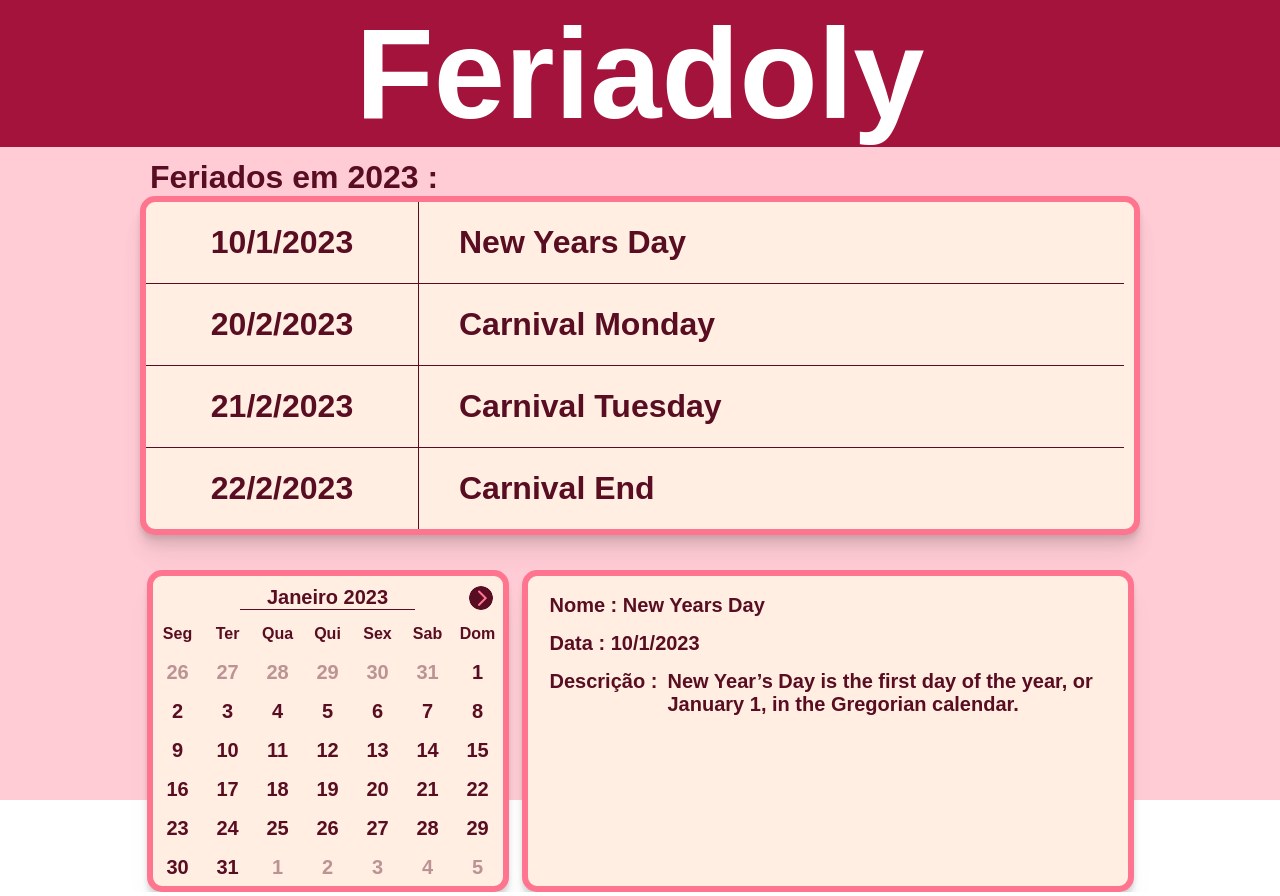
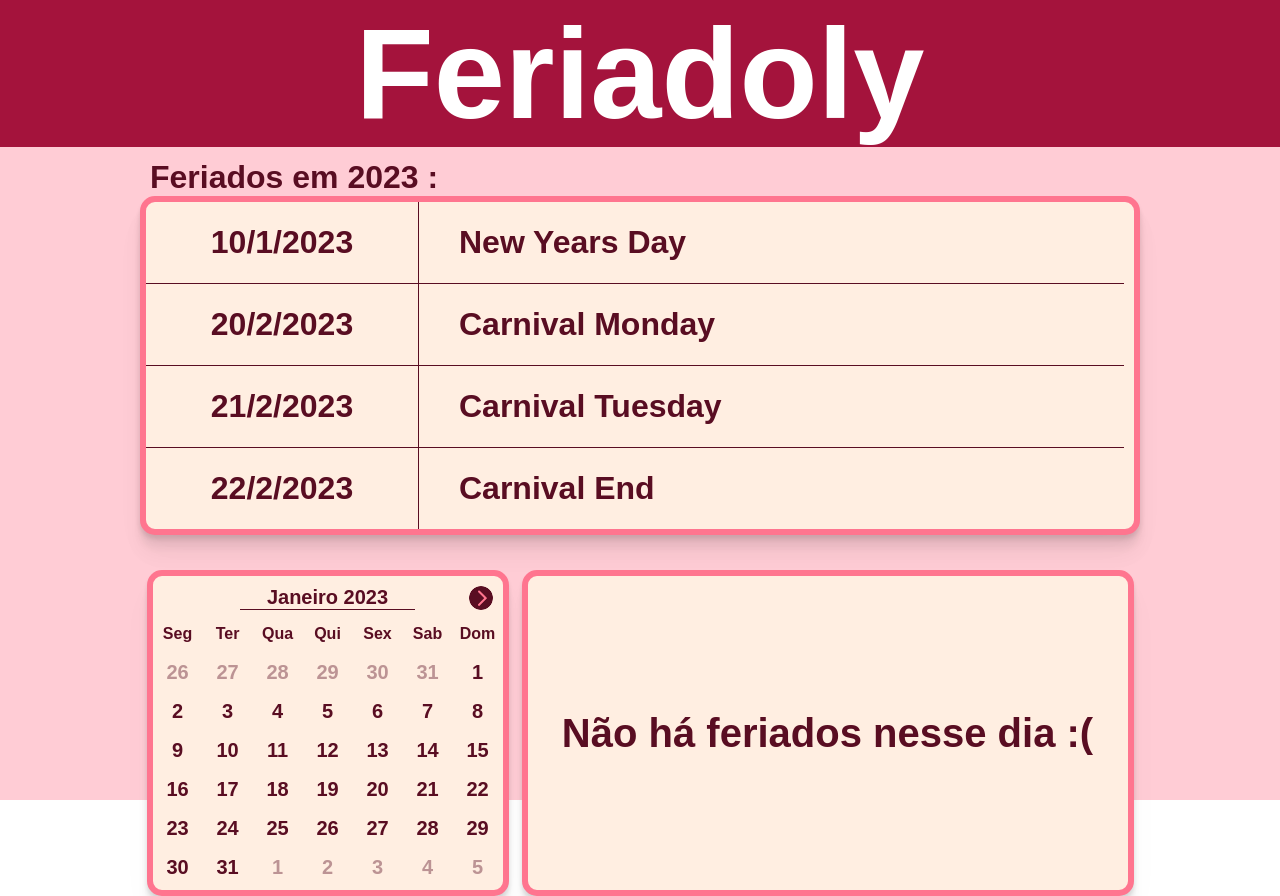
Before and after one commit to HenriChris/Feriadoly, a React (Create React App) app: page / in a window 1280 px wide. Built offline with nearby package versions, Linux system fonts and the light colour scheme.

Commit message:
feature: Agora mudanças no estado do calendário afetam o card.

```diff
--- a/src/App.tsx
+++ b/src/App.tsx
@@ -1,19 +1,14 @@
-import React from 'react';
 import Header from './components/Header';
 import Scroller from './components/Scroller';
-import Calendar from './components/Calendar';
-import Card from './components/Card';
-import { Bottom, Page } from './global/global';
+import Bottom from './components/Bottom';
+import { Page } from './global/global';
 
 function App() {
   return (
     <Page>
       <Header />
       <Scroller />
-      <Bottom>
-        <Calendar />
-        <Card />
-      </Bottom>
+      <Bottom/>
     </Page>
   );
 }
--- /dev/null
+++ b/src/components/Bottom/index.tsx
@@ -0,0 +1,24 @@
+import { useState } from 'react';
+import { cardInfo, holidayDefault, DateContextType, DateContext } from '../../context/DateContextProvider';
+import Calendar from '../Calendar';
+import Card from '../Card';
+import { DateContextProviderWrapper } from './style';
+
+function Bottom() {
+
+    const [dayNumber, setDayNumber] = useState(0);
+    const [monthNumber, setMonthNumber] = useState(1);
+    const [holiday, setHoliday] = useState<cardInfo>(holidayDefault);
+
+    const value: DateContextType = { dayNumber, monthNumber, holiday, setDayNumber, setMonthNumber, setHoliday };
+    return (
+    <DateContextProviderWrapper>
+        <DateContext.Provider value={value}>
+            <Calendar/>
+            <Card/>
+        </DateContext.Provider>
+    </DateContextProviderWrapper>
+    );
+  };
+
+export default Bottom;
--- /dev/null
+++ b/src/components/Bottom/style.tsx
@@ -0,0 +1,9 @@
+import styled from 'styled-components';
+
+export const DateContextProviderWrapper = styled.div`
+    display: flex;
+    justify-content: space-around;
+    margin-left: auto;
+    margin-right: auto;
+    width: 1000px;
+`;
--- a/src/components/Calendar/index.tsx
+++ b/src/components/Calendar/index.tsx
@@ -1,8 +1,87 @@
-import React, { useState } from 'react';
+import { useContext, useEffect, useState } from 'react';
 import calendarButton from '../../assets/calendarButton.png';
-import { CalendarButtonLeft, CalendarButtonLeftOff, CalendarButtonRight, CalendarButtonRightOff, CalendarDay, CalendarDayNumber, CalendarDayNumberOff, CalendarDayNumberOn, CalendarHeader, CalendarHeaderTitle, CalendarWeekWrapper, CalendarWrapper } from './style';
+import { cardInfo, DateContext, holidayDefault, holidayNull } from '../../context/DateContextProvider';
+import { CalendarWrapper, CalendarHeader, CalendarButtonLeft, CalendarButtonLeftOff, CalendarHeaderTitle, CalendarButtonRight, CalendarButtonRightOff, CalendarWeekWrapper, CalendarDay, CalendarDayNumberOff, CalendarDayNumberOn, CalendarDayNumber } from './style';
 
-function Calendar() {
+const holidaysDummy : cardInfo[] = [
+    {
+        name: 'Null',
+        description: 'Null',
+        date: {
+            datetime : {
+                day: 0,
+                month: 0,
+                year: 0,
+            }
+        }
+    },
+    {
+        name: 'New Years Day',
+        description: 'New Year’s Day is the first day of the year, or January 1, in the Gregorian calendar.',
+        date: {
+            datetime : {
+                day: 1,
+                month: 1,
+                year: 2023,
+            }
+        }
+    },
+    {
+        name: 'Carnival Monday',
+        description: 'Carnival Friday is a observance in Brazil.',
+        date: {
+            datetime : {
+                day: 20,
+                month: 2,
+                year: 2023,
+            }
+        }
+    },
+    {
+        name: 'Carnival Tuesday',
+        description: 'Carnival Saturday is a observance in Brazil.',
+        date: {
+            datetime : {
+                day: 21,
+                month: 2,
+                year: 2023,
+            }
+        }
+    },
+    {
+        name: 'Carnival End',
+        description: 'Carnival Monday is a observance in Brazil.',
+        date: {
+            datetime : {
+                day: 22,
+                month: 2,
+                year: 2023,
+            }
+        }
+    },
+    {
+        name: 'Carnival Tuesday',
+        description: 'Carnival Friday is a observance in Brazil.',
+        date: {
+            datetime : {
+                day: 20,
+                month: 2,
+                year: 2023,
+            }
+        }
+    },
+    {
+        name: 'Carnival end (until 2pm)',
+        description: 'Ash Wednesday marks the first day of Lent in western Christian churches.',
+        date: {
+            datetime : {
+                day: 21,
+                month: 2,
+                year: 2023,
+            }
+        }
+    },
+];
 
 type month = {
     title : string,
@@ -10,7 +89,7 @@ function Calendar() {
     firstDayOfWeek : number
 };
 
-    let months : month[] = [
+const months : month[] = [
     {
         title : "Dezembro 2022",
         numberOfDays : 31,
@@ -83,25 +162,22 @@ function Calendar() {
     }
 ];
 
-    const [monthNumber, setMonthNumber] =  useState(1);
-    const [dayNumber, setDayNumber] = useState(0);
+function Calendar() {
+
+    const { dayNumber, monthNumber, setDayNumber, setMonthNumber, setHoliday } = useContext(DateContext);
+    const [holidays, setHolidays] = useState<cardInfo[]>([holidayDefault]);
+
+    useEffect(() => {setHolidays(holidaysDummy)}, []); /* Aqui vai entrar os dados da api externa */
+    useEffect(() => {setHoliday(holidays.find((element) => element.date.datetime.day === dayNumber && element.date.datetime.month === monthNumber) ?? holidayNull)}, [dayNumber]);
 
     function decrementMonth () {
-        if (monthNumber !== 1) {
         setMonthNumber (monthNumber - 1);
         setDayNumber (0);
     };
-    };
 
     function incrementMonth () {
-        if (monthNumber !== 12) {
         setMonthNumber (monthNumber + 1);
         setDayNumber (0);
-        };
-    };
-
-    function ChooseDay (i : number) {
-        setDayNumber(i);
     };
 
     return (
@@ -141,61 +217,59 @@ function Calendar() {
             <CalendarDayNumberOff>29</CalendarDayNumberOff>
             <CalendarDayNumberOff>30</CalendarDayNumberOff>
             <CalendarDayNumberOff>31</CalendarDayNumberOff>
-            {dayNumber === 1 ? <CalendarDayNumberOn>1</CalendarDayNumberOn> : <CalendarDayNumber onClick={() => ChooseDay(1)} >1</CalendarDayNumber>}
+            {dayNumber === 1 ? <CalendarDayNumberOn>1</CalendarDayNumberOn> : <CalendarDayNumber onClick={() => setDayNumber(1)} >1</CalendarDayNumber>}
         </CalendarWeekWrapper>
 
         <CalendarWeekWrapper>
-            {dayNumber === 2 ? <CalendarDayNumberOn>2</CalendarDayNumberOn> : <CalendarDayNumber onClick={() => ChooseDay(2)} >2</CalendarDayNumber>}
-            {dayNumber === 3 ? <CalendarDayNumberOn>3</CalendarDayNumberOn> : <CalendarDayNumber onClick={() => ChooseDay(3)} >3</CalendarDayNumber>}
-            {dayNumber === 4 ? <CalendarDayNumberOn>4</CalendarDayNumberOn> : <CalendarDayNumber onClick={() => ChooseDay(4)} >4</CalendarDayNumber>}
-            {dayNumber === 5 ? <CalendarDayNumberOn>5</CalendarDayNumberOn> : <CalendarDayNumber onClick={() => ChooseDay(5)} >5</CalendarDayNumber>}
-            {dayNumber === 6 ? <CalendarDayNumberOn>6</CalendarDayNumberOn> : <CalendarDayNumber onClick={() => ChooseDay(6)} >6</CalendarDayNumber>}
-            {dayNumber === 7 ? <CalendarDayNumberOn>7</CalendarDayNumberOn> : <CalendarDayNumber onClick={() => ChooseDay(7)} >7</CalendarDayNumber>}
-            {dayNumber === 8 ? <CalendarDayNumberOn>8</CalendarDayNumberOn> : <CalendarDayNumber onClick={() => ChooseDay(8)} >8</CalendarDayNumber>}
+            {dayNumber === 2 ? <CalendarDayNumberOn>2</CalendarDayNumberOn> : <CalendarDayNumber onClick={() => setDayNumber(2)} >2</CalendarDayNumber>}
+            {dayNumber === 3 ? <CalendarDayNumberOn>3</CalendarDayNumberOn> : <CalendarDayNumber onClick={() => setDayNumber(3)} >3</CalendarDayNumber>}
+            {dayNumber === 4 ? <CalendarDayNumberOn>4</CalendarDayNumberOn> : <CalendarDayNumber onClick={() => setDayNumber(4)} >4</CalendarDayNumber>}
+            {dayNumber === 5 ? <CalendarDayNumberOn>5</CalendarDayNumberOn> : <CalendarDayNumber onClick={() => setDayNumber(5)} >5</CalendarDayNumber>}
+            {dayNumber === 6 ? <CalendarDayNumberOn>6</CalendarDayNumberOn> : <CalendarDayNumber onClick={() => setDayNumber(6)} >6</CalendarDayNumber>}
+            {dayNumber === 7 ? <CalendarDayNumberOn>7</CalendarDayNumberOn> : <CalendarDayNumber onClick={() => setDayNumber(7)} >7</CalendarDayNumber>}
+            {dayNumber === 8 ? <CalendarDayNumberOn>8</CalendarDayNumberOn> : <CalendarDayNumber onClick={() => setDayNumber(8)} >8</CalendarDayNumber>}
         </CalendarWeekWrapper>
 
         <CalendarWeekWrapper>
-            {dayNumber === 9 ? <CalendarDayNumberOn>9</CalendarDayNumberOn> : <CalendarDayNumber onClick={() => ChooseDay(9)} >9</CalendarDayNumber>}
-            {dayNumber === 10 ? <CalendarDayNumberOn>10</CalendarDayNumberOn> : <CalendarDayNumber onClick={() => ChooseDay(10)} >10</CalendarDayNumber>}
-            {dayNumber === 11 ? <CalendarDayNumberOn>11</CalendarDayNumberOn> : <CalendarDayNumber onClick={() => ChooseDay(11)} >11</CalendarDayNumber>}
-            {dayNumber === 12 ? <CalendarDayNumberOn>12</CalendarDayNumberOn> : <CalendarDayNumber onClick={() => ChooseDay(12)} >12</CalendarDayNumber>}
-            {dayNumber === 13 ? <CalendarDayNumberOn>13</CalendarDayNumberOn> : <CalendarDayNumber onClick={() => ChooseDay(13)} >13</CalendarDayNumber>}
-            {dayNumber === 14 ? <CalendarDayNumberOn>14</CalendarDayNumberOn> : <CalendarDayNumber onClick={() => ChooseDay(14)} >14</CalendarDayNumber>}
-            {dayNumber === 15 ? <CalendarDayNumberOn>15</CalendarDayNumberOn> : <CalendarDayNumber onClick={() => ChooseDay(15)} >15</CalendarDayNumber>}
+            {dayNumber === 9 ? <CalendarDayNumberOn>9</CalendarDayNumberOn> : <CalendarDayNumber onClick={() => setDayNumber(9)} >9</CalendarDayNumber>}
+            {dayNumber === 10 ? <CalendarDayNumberOn>10</CalendarDayNumberOn> : <CalendarDayNumber onClick={() => setDayNumber(10)} >10</CalendarDayNumber>}
+            {dayNumber === 11 ? <CalendarDayNumberOn>11</CalendarDayNumberOn> : <CalendarDayNumber onClick={() => setDayNumber(11)} >11</CalendarDayNumber>}
+            {dayNumber === 12 ? <CalendarDayNumberOn>12</CalendarDayNumberOn> : <CalendarDayNumber onClick={() => setDayNumber(12)} >12</CalendarDayNumber>}
+            {dayNumber === 13 ? <CalendarDayNumberOn>13</CalendarDayNumberOn> : <CalendarDayNumber onClick={() => setDayNumber(13)} >13</CalendarDayNumber>}
+            {dayNumber === 14 ? <CalendarDayNumberOn>14</CalendarDayNumberOn> : <CalendarDayNumber onClick={() => setDayNumber(14)} >14</CalendarDayNumber>}
+            {dayNumber === 15 ? <CalendarDayNumberOn>15</CalendarDayNumberOn> : <CalendarDayNumber onClick={() => setDayNumber(15)} >15</CalendarDayNumber>}
         </CalendarWeekWrapper>
 
         <CalendarWeekWrapper>
-            {dayNumber === 16 ? <CalendarDayNumberOn>16</CalendarDayNumberOn> : <CalendarDayNumber onClick={() => ChooseDay(16)}>16</CalendarDayNumber>}
-            {dayNumber === 17 ? <CalendarDayNumberOn>17</CalendarDayNumberOn> : <CalendarDayNumber onClick={() => ChooseDay(17)}>17</CalendarDayNumber>}
-            {dayNumber === 18 ? <CalendarDayNumberOn>18</CalendarDayNumberOn> : <CalendarDayNumber onClick={() => ChooseDay(18)}>18</CalendarDayNumber>}
-            {dayNumber === 19 ? <CalendarDayNumberOn>19</CalendarDayNumberOn> : <CalendarDayNumber onClick={() => ChooseDay(19)}>19</CalendarDayNumber>}
-            {dayNumber === 20 ? <CalendarDayNumberOn>20</CalendarDayNumberOn> : <CalendarDayNumber onClick={() => ChooseDay(20)}>20</CalendarDayNumber>}
-            {dayNumber === 21 ? <CalendarDayNumberOn>21</CalendarDayNumberOn> : <CalendarDayNumber onClick={() => ChooseDay(21)}>21</CalendarDayNumber>}
-            {dayNumber === 22 ? <CalendarDayNumberOn>22</CalendarDayNumberOn> : <CalendarDayNumber onClick={() => ChooseDay(22)}>22</CalendarDayNumber>}
+            {dayNumber === 16 ? <CalendarDayNumberOn>16</CalendarDayNumberOn> : <CalendarDayNumber onClick={() => setDayNumber(16)}>16</CalendarDayNumber>}
+            {dayNumber === 17 ? <CalendarDayNumberOn>17</CalendarDayNumberOn> : <CalendarDayNumber onClick={() => setDayNumber(17)}>17</CalendarDayNumber>}
+            {dayNumber === 18 ? <CalendarDayNumberOn>18</CalendarDayNumberOn> : <CalendarDayNumber onClick={() => setDayNumber(18)}>18</CalendarDayNumber>}
+            {dayNumber === 19 ? <CalendarDayNumberOn>19</CalendarDayNumberOn> : <CalendarDayNumber onClick={() => setDayNumber(19)}>19</CalendarDayNumber>}
+            {dayNumber === 20 ? <CalendarDayNumberOn>20</CalendarDayNumberOn> : <CalendarDayNumber onClick={() => setDayNumber(20)}>20</CalendarDayNumber>}
+            {dayNumber === 21 ? <CalendarDayNumberOn>21</CalendarDayNumberOn> : <CalendarDayNumber onClick={() => setDayNumber(21)}>21</CalendarDayNumber>}
+            {dayNumber === 22 ? <CalendarDayNumberOn>22</CalendarDayNumberOn> : <CalendarDayNumber onClick={() => setDayNumber(22)}>22</CalendarDayNumber>}
         </CalendarWeekWrapper>
 
         <CalendarWeekWrapper>
-            {dayNumber === 23 ? <CalendarDayNumberOn>23</CalendarDayNumberOn> : <CalendarDayNumber onClick={() => ChooseDay(23)} >23</CalendarDayNumber>}
-            {dayNumber === 24 ? <CalendarDayNumberOn>24</CalendarDayNumberOn> : <CalendarDayNumber onClick={() => ChooseDay(24)} >24</CalendarDayNumber>}
-            {dayNumber === 25 ? <CalendarDayNumberOn>25</CalendarDayNumberOn> : <CalendarDayNumber onClick={() => ChooseDay(25)} >25</CalendarDayNumber>}
-            {dayNumber === 26 ? <CalendarDayNumberOn>26</CalendarDayNumberOn> : <CalendarDayNumber onClick={() => ChooseDay(26)} >26</CalendarDayNumber>}
-            {dayNumber === 27 ? <CalendarDayNumberOn>27</CalendarDayNumberOn> : <CalendarDayNumber onClick={() => ChooseDay(27)} >27</CalendarDayNumber>}
-            {dayNumber === 28 ? <CalendarDayNumberOn>28</CalendarDayNumberOn> : <CalendarDayNumber onClick={() => ChooseDay(28)} >28</CalendarDayNumber>}
-            {dayNumber === 29 ? <CalendarDayNumberOn>29</CalendarDayNumberOn> : <CalendarDayNumber onClick={() => ChooseDay(29)} >29</CalendarDayNumber>}
+            {dayNumber === 23 ? <CalendarDayNumberOn>23</CalendarDayNumberOn> : <CalendarDayNumber onClick={() => setDayNumber(23)} >23</CalendarDayNumber>}
+            {dayNumber === 24 ? <CalendarDayNumberOn>24</CalendarDayNumberOn> : <CalendarDayNumber onClick={() => setDayNumber(24)} >24</CalendarDayNumber>}
+            {dayNumber === 25 ? <CalendarDayNumberOn>25</CalendarDayNumberOn> : <CalendarDayNumber onClick={() => setDayNumber(25)} >25</CalendarDayNumber>}
+            {dayNumber === 26 ? <CalendarDayNumberOn>26</CalendarDayNumberOn> : <CalendarDayNumber onClick={() => setDayNumber(26)} >26</CalendarDayNumber>}
+            {dayNumber === 27 ? <CalendarDayNumberOn>27</CalendarDayNumberOn> : <CalendarDayNumber onClick={() => setDayNumber(27)} >27</CalendarDayNumber>}
+            {dayNumber === 28 ? <CalendarDayNumberOn>28</CalendarDayNumberOn> : <CalendarDayNumber onClick={() => setDayNumber(28)} >28</CalendarDayNumber>}
+            {dayNumber === 29 ? <CalendarDayNumberOn>29</CalendarDayNumberOn> : <CalendarDayNumber onClick={() => setDayNumber(29)} >29</CalendarDayNumber>}
         </CalendarWeekWrapper>
 
         <CalendarWeekWrapper>
-            {dayNumber === 30 ? <CalendarDayNumberOn>30</CalendarDayNumberOn> : <CalendarDayNumber onClick={() => ChooseDay(30)} >30</CalendarDayNumber>}
-            {dayNumber === 31 ? <CalendarDayNumberOn>31</CalendarDayNumberOn> : <CalendarDayNumber onClick={() => ChooseDay(31)} >31</CalendarDayNumber>}
+            {dayNumber === 30 ? <CalendarDayNumberOn>30</CalendarDayNumberOn> : <CalendarDayNumber onClick={() => setDayNumber(30)} >30</CalendarDayNumber>}
+            {dayNumber === 31 ? <CalendarDayNumberOn>31</CalendarDayNumberOn> : <CalendarDayNumber onClick={() => setDayNumber(31)}>31</CalendarDayNumber>}
             <CalendarDayNumberOff>1</CalendarDayNumberOff>
             <CalendarDayNumberOff>2</CalendarDayNumberOff>
             <CalendarDayNumberOff>3</CalendarDayNumberOff>
             <CalendarDayNumberOff>4</CalendarDayNumberOff>
             <CalendarDayNumberOff>5</CalendarDayNumberOff>
         </CalendarWeekWrapper>
-
     </CalendarWrapper>
-
   );
 };
 
--- a/src/components/Calendar/style.tsx
+++ b/src/components/Calendar/style.tsx
@@ -5,7 +5,7 @@ export const CalendarWrapper = styled(Shadow)`
     background-color: ${style.colors.lightBeige};
 
     border-radius: 15px;
-    height: 310px;
+    height: 314px;
     width: 350px;
     color: ${style.colors.brownishRed};
     user-select: none;
--- a/src/components/Card/index.tsx
+++ b/src/components/Card/index.tsx
@@ -1,21 +1,7 @@
-import React, { useEffect, useState } from 'react';
-import { CardDescription, CardText, Content, StyledCard } from './style';
+import { useContext } from 'react';
+import { cardInfo, DateContext, holidayDefault } from '../../context/DateContextProvider';
+import { Content, CardText, CardDescription, StyledCard, ContentOff } from './style';
 
-type datetime = {
-    day: number,
-    month: number,
-    year: number
-}
-
-type date = {
-    datetime: datetime
-}
-
-type cardInfo = {
-    name: string,
-    description: string,
-    date: date
-}
 
 function CardContent ({
     name,
@@ -36,30 +22,24 @@ function CardContent ({
 }
 
 function Card () {
-    const [holidays, setHolidays] = useState<cardInfo>();
 
-    const feriados : cardInfo = {
-        name: 'New Years Day',
-        description: 'New Year’s Day is the first day of the year, or January 1, in the Gregorian calendar.',
-        date: {
-            datetime : {
-                day: 10,
-                month: 1,
-                year: 2023,
-            }
-        }
-    }
-
-    useEffect(() => {setHolidays(feriados)}, [])
+    const { holiday } = useContext(DateContext);
 
     return (
         <StyledCard>
-                <CardContent
-                    key={feriados.name}
-                    date={feriados.date}
-                    name={feriados.name}
-                    description={feriados.description}
-                />
+            {holiday?.name !== ''
+            ?
+            <CardContent
+            key={holiday?.name ?? holidayDefault.name}
+            date={holiday?.date ?? holidayDefault.date}
+            name={holiday?.name ?? holidayDefault.name}
+            description={holiday?.description ?? holidayDefault.description}
+            />
+            :
+            <ContentOff>
+                Não há feriados nesse dia :(
+            </ContentOff>
+            }
         </StyledCard>
     )
 }
--- a/src/components/Card/style.tsx
+++ b/src/components/Card/style.tsx
@@ -1,14 +1,14 @@
 import styled from 'styled-components';
 import { Shadow, style } from '../../global/global';
+
 
 export const StyledCard = styled(Shadow)`
     text-align: start;
     color : ${style.colors.brownishRed};
     background: ${style.colors.lightBeige};
-    height: 310px;
+    height: 314px;
     width: 600px;
     border-radius: 15px;
-
 `;
 
 export const Content = styled.div`
@@ -16,6 +16,14 @@ export const Content = styled.div`
     flex-direction: column;
     align-items: flex-start;
     padding: 18px 22px;
+`;
+
+export const ContentOff = styled.div`
+    display: flex;
+    height: 100%;
+    justify-content: center;
+    align-items: center;
+    font-size: 40px;
 `;
 
 export const CardText = styled.div`
--- /dev/null
+++ b/src/context/DateContextProvider/index.tsx
@@ -0,0 +1,59 @@
+import { createContext } from 'react';
+
+export type datetime = {
+  day: number,
+  month: number,
+  year: number
+};
+
+export type date = {
+  datetime: datetime
+};
+
+export type cardInfo = {
+  name: string,
+  description: string,
+  date: date
+};
+
+export const holidayDefault : cardInfo = {
+  name: 'New Years Day',
+  description: 'New Year’s Day is the first day of the year, or January 1, in the Gregorian calendar.',
+  date: {
+      datetime : {
+          day: 1,
+          month: 1,
+          year: 2023,
+      }
+  }
+};
+
+export const holidayNull : cardInfo = {
+  name: '',
+  description: '',
+  date: {
+      datetime : {
+          day: 0,
+          month: 0,
+          year: 0,
+      }
+  }
+};
+
+export interface DateContextType {
+  dayNumber: number,
+  monthNumber: number,
+  holiday?: cardInfo,
+  setDayNumber: (dayNumber: number) => void,
+  setMonthNumber: (monthNumber: number) => void,
+  setHoliday: (holiday: cardInfo) => void,
+};
+
+export const DateContext = createContext<DateContextType>({
+  dayNumber: 0,
+  monthNumber: 1,
+  holiday: holidayDefault,
+  setDayNumber: () => {},
+  setMonthNumber: () => {},
+  setHoliday: () => {},
+});
```
Also changed, not shown: src/index.css (+4 -4 lines). Lines whose indentation alone changed are shown as unchanged.
